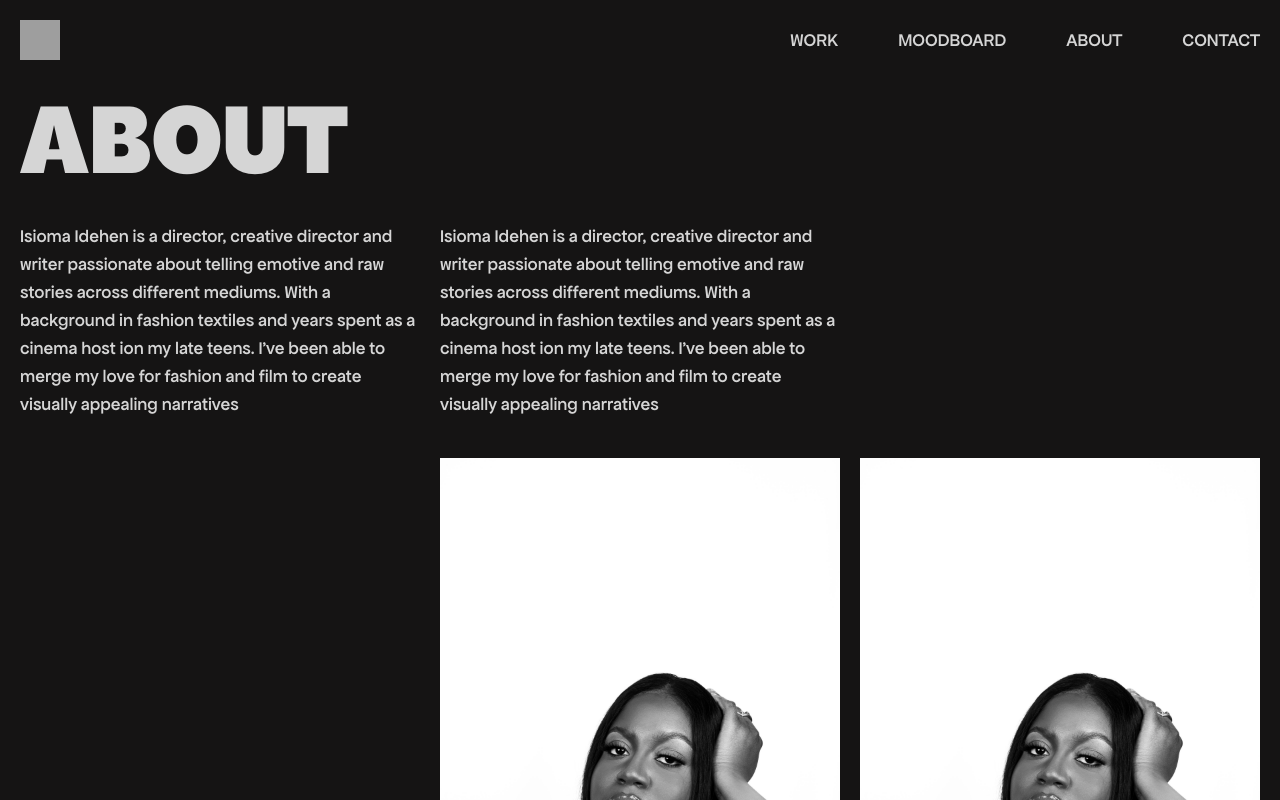
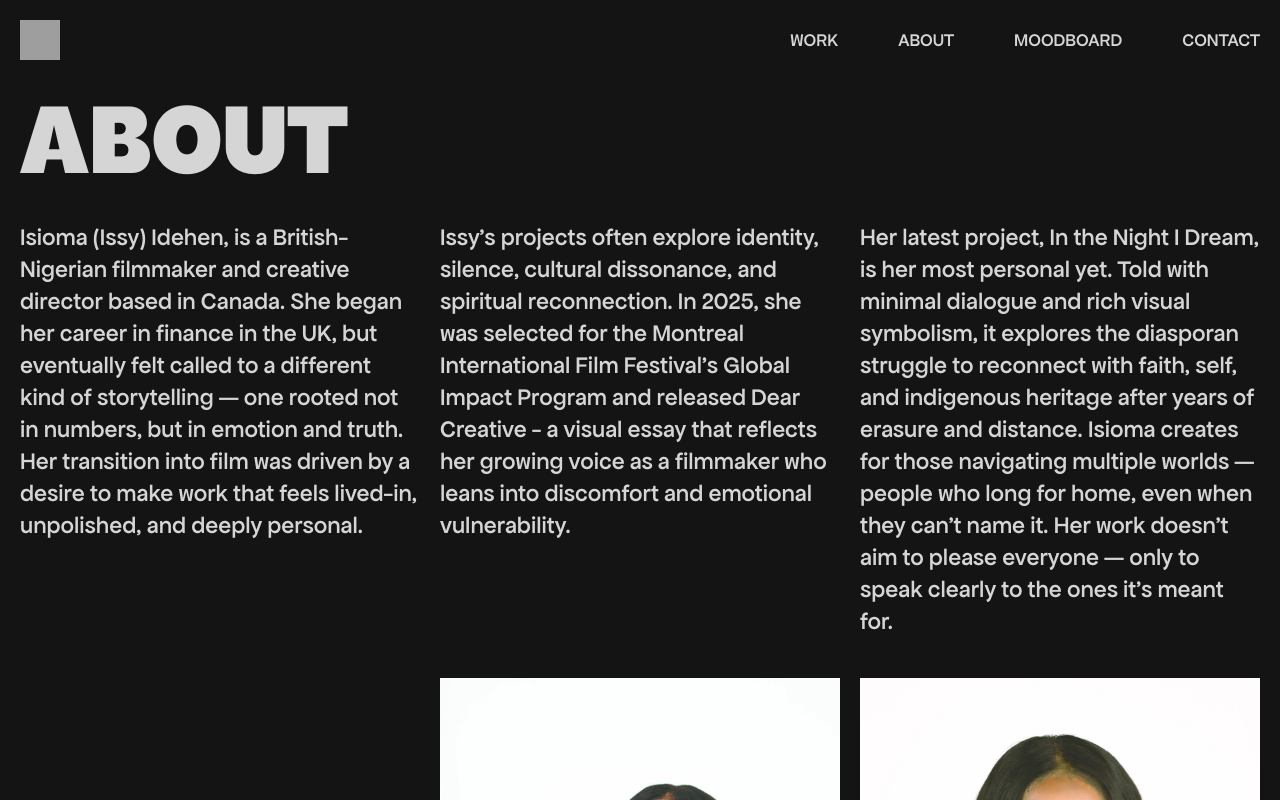
Before and after one commit to Akinloluwa-Adedijo/issy-website, a React (Vite) app: page /about in a window 1280 px wide. Shown: the top 800 px of the page. Built offline with nearby package versions, Linux system fonts and the light colour scheme; grey boxes are pictures that could not be loaded.

Commit message:
data details changes

```diff
--- a/src/components/Header/Header.tsx
+++ b/src/components/Header/Header.tsx
@@ -27,12 +27,12 @@ const navLinks = [
     href: "/work",
   },
   {
+    name: "About",
+    href: "/about",
+  },
+  {
     name: "Moodboard",
     href: "/moodboard",
-  },
-  {
-    name: "About",
-    href: "/about",
   },
   {
     name: "Contact",
--- a/src/components/WorkDetailPage/WorkDetailPage.tsx
+++ b/src/components/WorkDetailPage/WorkDetailPage.tsx
@@ -75,7 +75,7 @@ const WorkDetailPage = () => {
         {/* Reference Images */}
         {detailData.project.referenceImages && (
           <div className="grid grid-cols-1 lg:grid-cols-3 gap-5">
-            <h2 className="text-4xl font-medium">Reference</h2>
+            <h2 className="text-4xl font-medium">Inspiration</h2>
             <div className="col-span-2">
               <>
                 {detailData.project.referenceImages.map(
@@ -107,7 +107,7 @@ const WorkDetailPage = () => {
         {/* Final Images */}
         {detailData.project.finalImages && (
           <div className="grid grid-cols-1 lg:grid-cols-3 gap-5 mt-16">
-            <h2 className="text-4xl font-medium">Final</h2>
+            <h2 className="text-4xl font-medium">Execution</h2>
             <div className="col-span-2">
               <>
                 {detailData.project.finalImages.map(
--- a/src/data/data.tsx
+++ b/src/data/data.tsx
@@ -95,9 +95,8 @@ export const workData: workData[] = [
     ],
     roleDescription: "Director, Videograpgher & Editor",
     description: [
-      "This is a series of visually striking music visuals designed to align with Seyi's artistic vision. With a lot yet to be released. ",
+      "This is a series of visually striking music visuals designed to align with Seyi's artistic vision. ",
       "Keeping in theme with the album's black and gold aesthetic, the project incorporates Yoruba subtitles to honor his cultural roots, while the use of collage-style frame divisions and match-split effects enhances the dynamic storytelling. ",
-      "As the director, videographer, and editor, I ensured each visualizer complemented Seyi’s sound, creating a cohesive and immersive viewing experience.",
     ],
     referenceImages: [
       {
@@ -180,15 +179,7 @@ export const workData: workData[] = [
     description: [
       "VOTFD: Voices of the first daughter, is an audio visual podcast where we dive into the untold stories of first daughters who bear the weight of family expectations, hidden struggles, and sacrifices. through intimate conversations, we share our experiences of responsibility, and loneliness, and the pressure to always be  'the strong one'",
     ],
-    referenceImages: [
-      {
-        imgSrc: "/images/home_images/issy_home.webp",
-        imgAlt: "Isioma Idehen Profile Picture",
-        imgWidth: 2400,
-        imgHeight: 3600,
-        containerClassname: "max-h-[500px] flex",
-      },
-    ],
+
     finalImages: [
       {
         imgSrc: "/images/home_images/issy_home.webp",
@@ -220,15 +211,6 @@ export const workData: workData[] = [
       "Song: Paper Dreams",
       "A re-edit of an already completed music video by another artist. I was requested for addtional work, specifically for VFX. In this scene, the artist wanted money flowing down to coincide with the lyrics of the chorus",
     ],
-    referenceImages: [
-      {
-        imgSrc: "/images/home_images/issy_home.webp",
-        imgAlt: "Isioma Idehen Profile Picture",
-        imgWidth: 2400,
-        imgHeight: 3600,
-        containerClassname: "max-h-[500px] flex",
-      },
-    ],
     finalImages: [
       {
         imgSrc: "/images/home_images/issy_home.webp",
@@ -255,10 +237,7 @@ export const workData: workData[] = [
       },
     ],
     roleDescription: "Creative/ Art Direction",
-    collaborators: [
-      "Stephen Ng'ang'a: Photography",
-      "Seyi Atilola: Light Design",
-    ],
+    collaborators: ["Stephen Ng'ang'a: Photography", "Edna Mbewe: Styling"],
     description: [
       "The beauty of contrasts was a project led by Vancouver based photographer Stephen His aim was to juxtapose elegance and femininity against the streets - hence the location",
     ],
@@ -315,16 +294,15 @@ export const workData: workData[] = [
         containerClassname: "max-h-[70vh] flex",
       },
     ],
-    roleDescription: "Creative Director, Make-up artist, Co-stylist, Editor",
+    roleDescription: "Creative Director/ Art Director, Editor",
     collaborators: [
       "Richard Goodluck: Photography",
       "Seyi Atilola: BTS Photography",
       "Deo Rodriguez: Sulemanji",
-      "Ednainstyle: Stylist",
+      "Edna Mbewe: Stylist",
     ],
     description: [
       "The Best of Both Worlds is a creative shoot I conceptualized. My aim with this shoot was to show the multidimensions of women. Using makeup, fashion and locations, I was able to pull together looks and tell a story that women do not need to be defines as “feminine” or “masculine”, in fact women are far more complex.",
-      "As a London girl, i took inspiration from my city and also current makeup trends at the time i.e Pearls. ",
     ],
     shootImages: [
       {
@@ -425,7 +403,6 @@ export const workData: workData[] = [
     collaborators: ["Angelo Pontalti: Photography"],
     description: [
       "Silent Sacrifice is a creative shoot inspired by a podcast I produced which delved ito the untold stories and feelings of first daughters. The sacrifice of self was a constant theme and feeling trapped, withg a desperation to be seen, heard and understood.",
-      "My aim with this shoot was to show exactly that, hence the mood, choice of colour and choice o photography style",
     ],
     shootImages: [
       {
@@ -482,7 +459,7 @@ export const workData: workData[] = [
     ],
     roleDescription: "Creative Director",
     collaborators: [
-      "Ednainstyle & Tonoud Studio: Stylists",
+      "Edna Mbewe & Tonoud Studio: Stylists",
       "Stephen Ng'ang'a: Photography",
     ],
     description: [
--- a/src/pages/About/About.tsx
+++ b/src/pages/About/About.tsx
@@ -4,14 +4,14 @@ import useDocumentTitle from "../../utils/useDocumentTitle";
 
 const aboutImages = [
   {
-    imgSrc: "/images/home_images/issy_home.webp",
+    imgSrc: "/images/about_images/issy_about_1.webp",
     imgAlt: "Isioma Idehen in a studio setting",
     imgWidth: 2400,
     imgHeight: 3600,
     containerClassname: "max-h-[50vh] sm:max-h-[70vh] flex",
   },
   {
-    imgSrc: "/images/home_images/issy_home.webp",
+    imgSrc: "/images/about_images/issy_about_2.webp",
     imgAlt: "Isioma Idehen in a creative workspace",
     imgWidth: 2400,
     imgHeight: 3600,
@@ -23,23 +23,34 @@ const About = () => {
   return (
     <SectionWrapper title="About">
       <section className="grid grid-cols-1 lg:grid-cols-3 gap-5 text-lg">
-        <p>
-          Isioma Idehen is a director, creative director and writer passionate
-          about telling emotive and raw stories across different mediums. With a
-          background in fashion textiles and years spent as a cinema host ion my
-          late teens. I've been able to merge my love for fashion and film to
-          create visually appealing narratives
+        <p className="text-xl lg:text-2xl">
+          Isioma (Issy) Idehen, is a British-Nigerian filmmaker and creative
+          director based in Canada. She began her career in finance in the UK,
+          but eventually felt called to a different kind of storytelling — one
+          rooted not in numbers, but in emotion and truth. Her transition into
+          film was driven by a desire to make work that feels lived-in,
+          unpolished, and deeply personal.
         </p>
-        <p>
-          Isioma Idehen is a director, creative director and writer passionate
-          about telling emotive and raw stories across different mediums. With a
-          background in fashion textiles and years spent as a cinema host ion my
-          late teens. I've been able to merge my love for fashion and film to
-          create visually appealing narratives
+        <p className="text-xl lg:text-2xl">
+          Issy's projects often explore identity, silence, cultural dissonance,
+          and spiritual reconnection. In 2025, she was selected for the Montreal
+          International Film Festival's Global Impact Program and released Dear
+          Creative - a visual essay that reflects her growing voice as a
+          filmmaker who leans into discomfort and emotional vulnerability.
+        </p>
+        <p className="text-xl lg:text-2xl">
+          Her latest project, In the Night I Dream, is her most personal yet.
+          Told with minimal dialogue and rich visual symbolism, it explores the
+          diasporan struggle to reconnect with faith, self, and indigenous
+          heritage after years of erasure and distance. Isioma creates for those
+          navigating multiple worlds — people who long for home, even when they
+          can't name it. Her work doesn't aim to please everyone — only to speak
+          clearly to the ones it's meant for.
         </p>
       </section>
       <section className="grid grid-cols-1 lg:grid-cols-3 gap-5">
         <div></div>
+
         {aboutImages.map((image, index) => (
           <CustomImage
             key={index}
```
Also changed, not shown: public/images/about_images/issy_about_1.webp (added), public/images/about_images/issy_about_2.webp (added).
